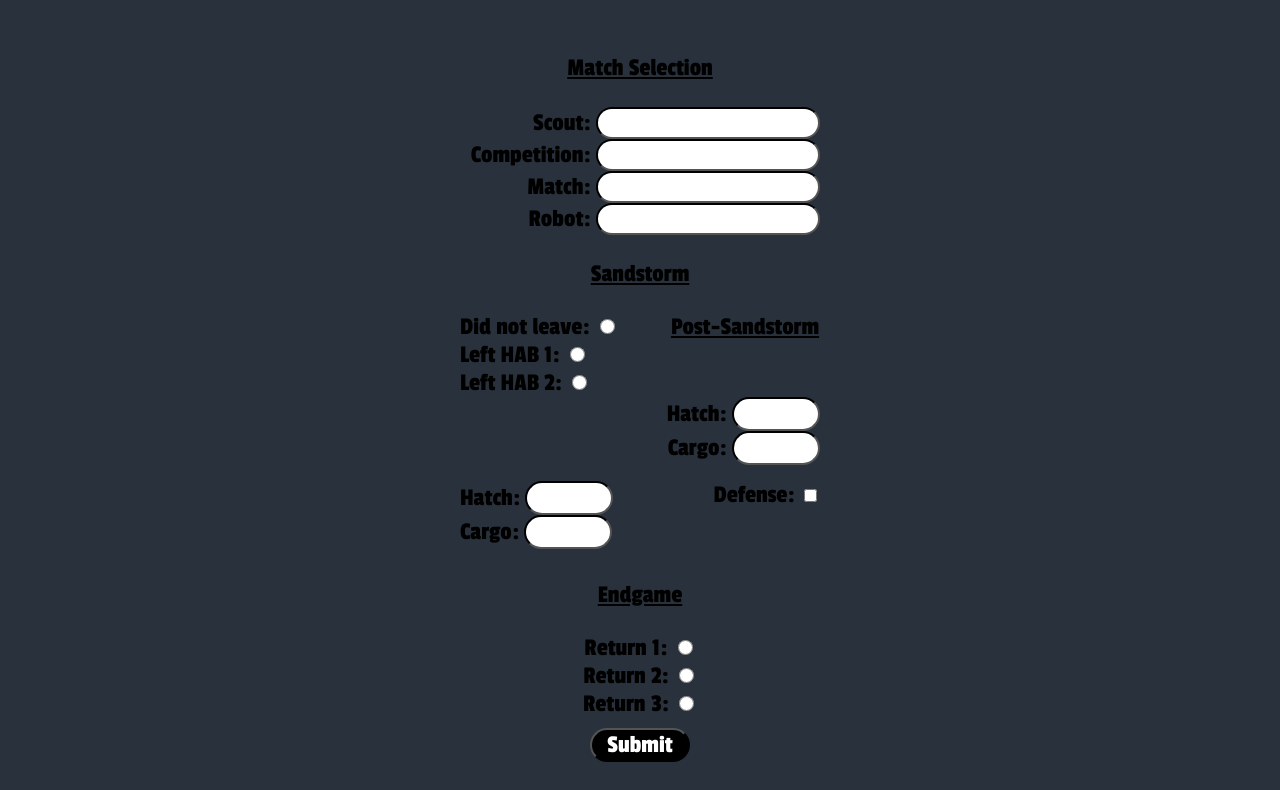
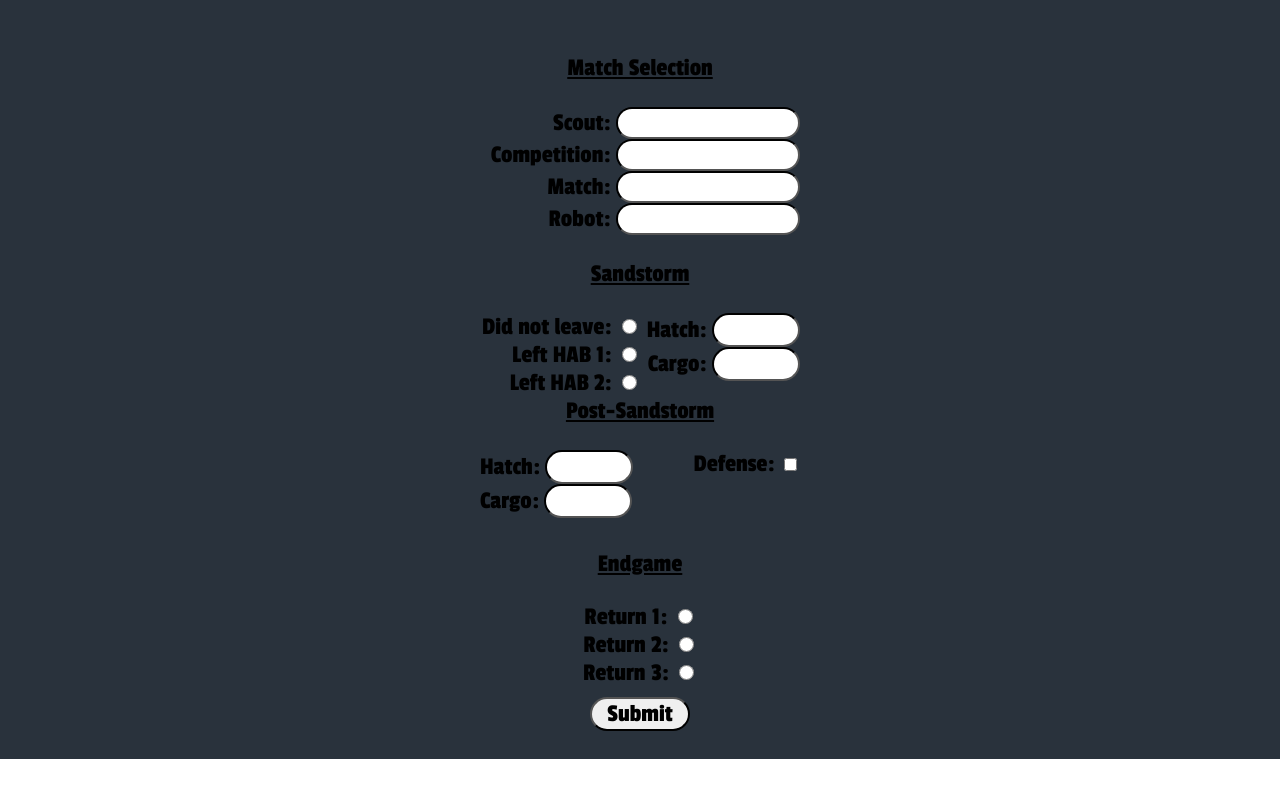
Before and after one commit to FRC-6217/ScoutApp, a website: page views/Pages/recordData.html in a window 1280 px wide. Shown: the part 69-859 px from the top of the page. After the commit the page ends 828 px from the top, so only its background shows below. Drawn offline with Linux system fonts and the light colour scheme; files whose address does not match are found by name.

Commit message:
Fixing some bugs.

```diff
--- a/views/Pages/recordData.html
+++ b/views/Pages/recordData.html
@@ -12,16 +12,24 @@
     </head>
     <body background="../Pictures/Web Background - Desktop.png">
         <div class="main container">
-            <div class="container" id="matchSelection">
+            <div class="container">
                 <p>Match Selection</p>
             </div>
             <div class="container" id="informations">
-                Scout: <input id="textType" type="text">
-                Competition: <input id="textType" type="text">
-                Match: <input id="textType" type="text">
-                Robot: <input id="textType" type="text">
+                <label class="container" id="scout">Scout:
+                    <input id="textType" type="text">
+                </label>
+                <label class="container" id="competition">Competition:
+                    <input id="textType" type="text">
+                </label>
+                <label class="container" id="match">Match:
+                    <input id="textType" type="text">
+                </label>
+                <label class="container" id="robot">Robot:
+                    <input id="textType" type="text">
+                </label>
             </div>
-            <div class="container" id="sandstorm">
+            <div class="container">
                 <p>Sandstorm</p>
             </div>
             <div class="container" id="sandstormHabInformation">
@@ -39,7 +47,7 @@
                 Hatch: <input id="sandstormScores" type="number"><br>
                 Cargo: <input id="sandstormScores" type="number"><br>
             </div>
-            <div class="container" id="postSandstorm" >
+            <div class="container">
                 <p>Post-Sandstorm</p>
             </div>
             <div class="container" id="postSandstormDiv">
@@ -49,7 +57,7 @@
             <div class="container" id="defense">
                 Defense: <input id="checkbox" type="checkbox"><br>
             </div>
-            <div class="container" id="endgamediv">
+            <div class="container">
                 <p>Endgame</p>
             </div>
             <div class="container" id="endgame">
--- a/views/Style/recordDataStyle.css
+++ b/views/Style/recordDataStyle.css
@@ -3,18 +3,18 @@ h1 {
     text-align: center;
 }
 
-.main {
-    margin: auto;
-    width: 360px;
-    padding: 10px;
-}
-
-#matchSelection {
+p {
     font-family: 'Passion One';
+    font-size: 25px;
     text-decoration: underline;
     text-decoration: bold;
     text-align: center;
-    font-size: 25px;
+}
+
+.main {
+    margin: auto;
+    width: 320px;
+    padding: 10px;
 }
 
 #informations {
@@ -27,24 +27,23 @@ h1 {
 }
 
 #textType {
-    margin-left: 10px;
-}
-
-#sandstorm {
     font-family: 'Passion One';
-    text-decoration: underline;
-    text-decoration: bold;
-    text-align: center;
     font-size: 25px;
+    border-radius: 30px;
+    border-color: black;
+    width: 170px;
+    margin: 0;
+    padding: 0;
+    padding-left: 10px;
 }
 
 #sandstormHabInformation {
     font-family: 'Passion One';
     font-size: 25px;
     text-decoration: bold;
-    text-align: left;
+    text-align: right;
     float: left;
-    width: 210px;;
+    width: 160px;
 }
 
 #sandstormScore {
@@ -61,18 +60,10 @@ h1 {
     font-size: 25px;
     text-decoration: bold;
     text-align: left;
-    width: 80px;
     border-radius: 30px;
     border-color: black;
+    width: 80px;
     top: 500px;
-}
-
-#postSandstorm {
-    font-family: 'Passion One';
-    text-decoration: underline;
-    text-decoration: bold;
-    text-align: center;
-    font-size: 25px;
 }
 
 #postSandstormDiv {
@@ -89,9 +80,9 @@ h1 {
     font-size: 25px;
     text-decoration: bold;
     text-align: left;
-    width: 80px;
     border-radius: 30px;
     border-color: black;
+    width: 80px;
     top: 500px;
 }
 
@@ -101,24 +92,13 @@ h1 {
     text-decoration: bold;
     text-align: right;
     float: right;
-    height: 84px;
+    height: 100px;
 }
 
-#endgamediv {
+#endgame {
     font-family: 'Passion One';
     font-size: 25px;
     text-align: center;
-    text-decoration: bold;
-    text-decoration: underline;
-    width: 100px;
-    margin-left: auto;
-    margin-right: auto;
-}
-
-#endgame {
-    text-align: center;
-    font-family: 'Passion One';
-    font-size: 25px;
 }
 
 #radioType {
@@ -126,32 +106,19 @@ h1 {
 	height: 15px;
 }
 
-#textType {
-    width: 210px;
-    font-family: 'Passion One';
-    font-size: 25px;
-    border-radius: 30px;
-    border-color: black;
-    margin: 0;
-    padding: 0;
-    padding-left: 10px;
-}
-
 #submit {
-    width: 100px;
     margin-left: auto;
     margin-right: auto;
+    width: 100px;
     padding: 10px;
 }
 
 #submitone {
-    width: 100px;
+    font-family: 'Passion One';
+    font-size: 25px;
     margin-left: auto;
     margin-right: auto;
+    border-color: black;
     border-radius: 50px;
-    font-family: 'Passion One';
-    font-size: 25px;
-    background-color: black;
-    border-color: black;
-    color: white;
+    width: 100px;
 }
```
